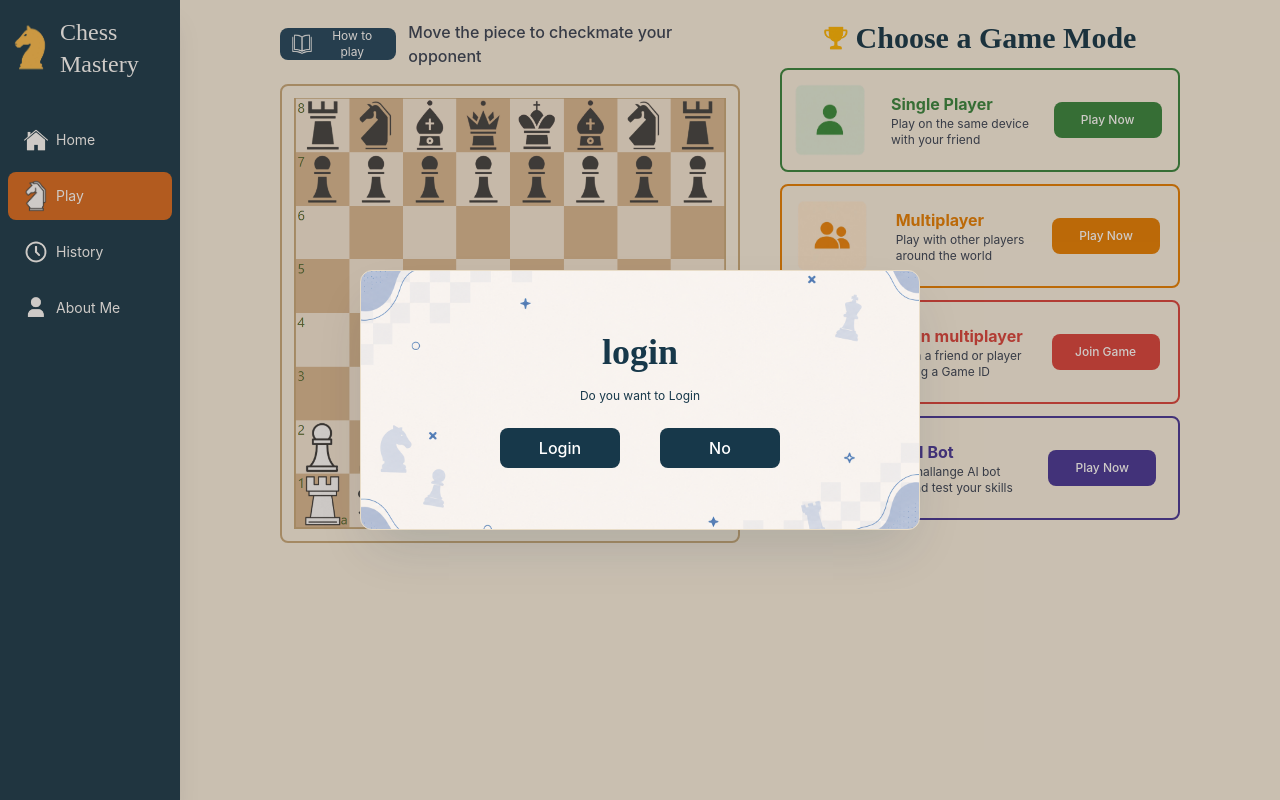
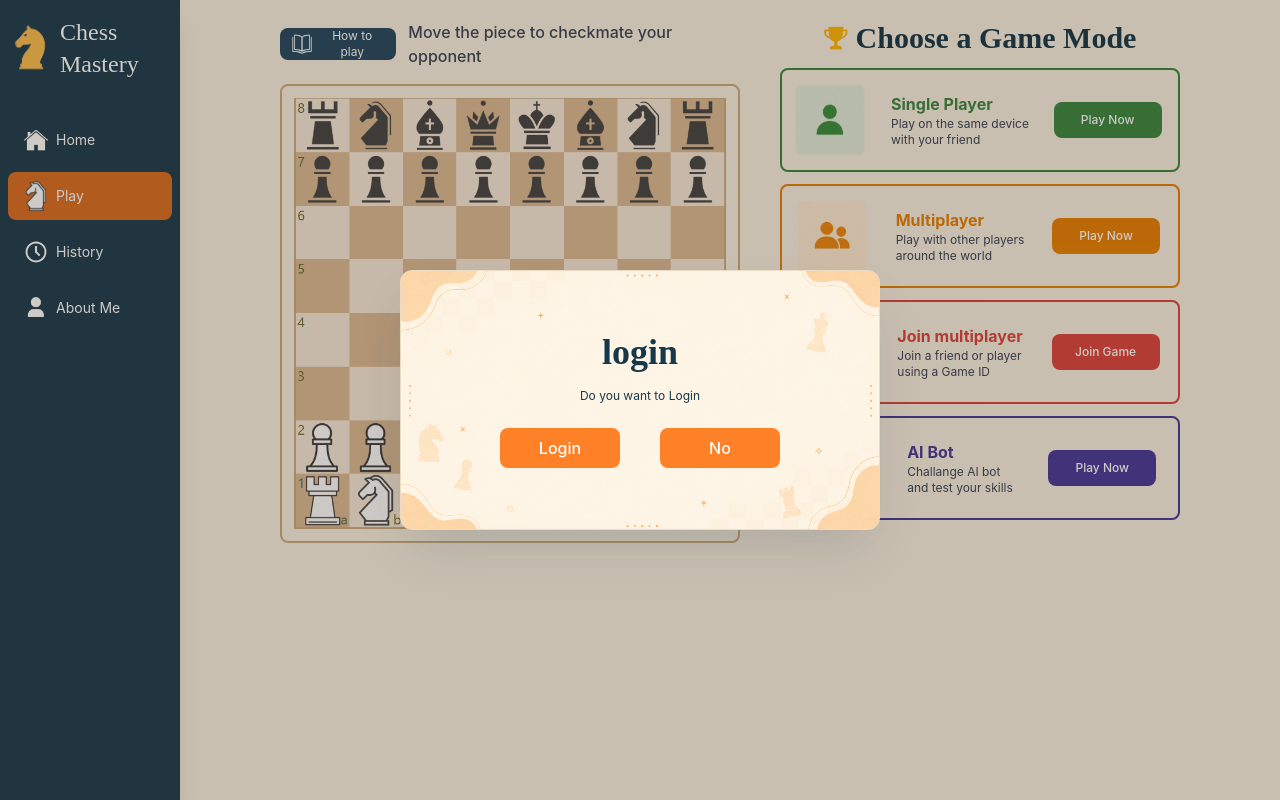
Before and after one commit to rameenali19/Chess-Game, a React (Vite) app: page /modeSelection in a window 1280 px wide. Built offline with nearby package versions, Linux system fonts and the light colour scheme; no server answers.

Commit message:
changed colors of all modals and made game page join game after refreshing the page

```diff
--- a/src/Pages/GamePage.jsx
+++ b/src/Pages/GamePage.jsx
@@ -7,6 +7,7 @@ import socket from "../Socket/socket";
 import ReconnectingScreen from "../Screens/ReconnectingScreen";
 import DisconnectScreen from "../Screens/DisconnectScreen";
 import { useParams } from "react-router-dom";
+import SocketClass from "../Socket/socketClass";
 
 function GamePage() {
   const [turn, setTurn] = useState(null)
@@ -21,6 +22,9 @@ function GamePage() {
   const [reconnectingScreen, setReconnectingScreen] = useState(false)
 
   useEffect(() => {
+
+    const socketClass = SocketClass.getObject();
+    socketClass.joinGame(id)
 
     socket.on("opponentDisconnected", () => {
       setDisconnectScreen(true)
--- a/src/Screens/ColorScreen.jsx
+++ b/src/Screens/ColorScreen.jsx
@@ -56,7 +56,7 @@ function ColorScreen({ mode, waitingScreen, setWaitingScreen, setGameId, setMode
       transition={{ duration: 0.4, ease: "easeOut" }}
       className="fixed inset-0  flex justify-center items-center bg-[#3E2C20]/25 z-50">
       <div className="bg-[#FFF7EA] border border-[#E8DCC7] shadow-2xl rounded-xl p-3 h-90 w-140
-        shadow-[rgba(23,56,74,0.15)] bg-[url('/greenbg.png')]
+        shadow-[rgba(23,56,74,0.15)] bg-[url('/orangebg.png')]
          bg-center bg-cover">
 
 
@@ -77,8 +77,8 @@ function ColorScreen({ mode, waitingScreen, setWaitingScreen, setGameId, setMode
               button.map((color) => {
                 return (
                   <div key={color.text}
-                    className={`border-2 w-35 border-[#35843C] h-30 rounded-lg flex
-                       items-center justify-center flex-col font-inter font-bold text-[#226d29] hover:scale-105 transition hover:cursor-pointer ${selectedColor === color.text ? "bg-[#E6EBCF]" : ""}`}
+                    className={`border-2 w-35 border-[#ff8127] h-30 rounded-lg flex
+                       items-center justify-center flex-col font-inter font-bold text-[#ff8127] hover:scale-105 transition hover:cursor-pointer ${selectedColor === color.text ? "bg-[#ffebdd]" : ""}`}
                     onClick={() => {
                       setSelecctedColor(color.text)
                       setUserColor(color.text)
@@ -93,7 +93,7 @@ function ColorScreen({ mode, waitingScreen, setWaitingScreen, setGameId, setMode
             }
           </div>
 
-          <button className="hover:cursor-pointer border-2 bg-[#35843C] rounded-lg font-inter
+          <button className="hover:cursor-pointer border-2 bg-[#ff8127] rounded-lg font-inter
                text-white py-2 hover:opacity-85 w-40 hover:scale-105 transition"
             onClick={() => {
               createGame()
--- a/src/Screens/DisconnectScreen.jsx
+++ b/src/Screens/DisconnectScreen.jsx
@@ -5,16 +5,15 @@ function DisconnectScreen({ open, setDisconnectScreen, setWaitingScreen, setReco
     return (
       <div className="fixed inset-0  flex justify-center items-center bg-[#3E2C20]/25 z-50">
 
-        <div className="bg-[#FFF7EA] border border-[#E8DCC7] shadow-2xl rounded-xl p-3 h-65 w-125
-        shadow-[rgba(23,56,74,0.15)] flex flex-col items-center justify-center gap-7">
+        <div className="bg-[url('/orangebg.png')] bg-center bg-cover border border-[#E8DCC7] shadow-2xl rounded-xl p-3 h-65 w-125 shadow-[rgba(23,56,74,0.15)] flex flex-col items-center justify-center gap-7">
 
           <div className=" flex flex-col items-center gap-3 text-[#17384A]">
             <h1 className="text-3xl font-bold font-cormorant">
               Connection Lost
             </h1>
-            <h1 className="font-inter">
+            <h1 className="font-inter text-xs">
               Your opponent is currently unavailable</h1>
-            <h1 className="font-inter"> You can wait for them to return or leave the game.</h1>
+            <h1 className="font-inter text-xs"> You can wait for them to return or leave the game.</h1>
           </div>
 
           <div className="flex justify-center items-center gap-4">
@@ -33,7 +32,7 @@ function DisconnectScreen({ open, setDisconnectScreen, setWaitingScreen, setReco
             <button className="bg-[#ff8127] text-white hover:cursor-pointer w-35 rounded-lg  hover:shadow-[0_0_40px_rgba(210,170,90,0.25)] hover:scale-105 duration-150 py-1 border-2 border-[#ff8127] text-lg font-medium flex items-center justify-center gap-1"
               onClick={() => {
                 setDisconnectScreen(false)
-                navigate(`/`)
+                navigate(`/modeselection`)
               }}
             >
               <img className=" object-contain w-5 h-5"
--- a/src/Screens/JoinScreen.jsx
+++ b/src/Screens/JoinScreen.jsx
@@ -40,7 +40,7 @@ function JoinScreen({ setGameId, setMode }) {
         initial={{ opacity: 0, y: 20 }}
         animate={{ opacity: 1, y: 0 }}
         transition={{ duration: 0.4, ease: "easeOut" }}
-        className="bg-[url('/redbg.png')] bg-center bg-cover border border-[#E8DCC7] shadow-2xl
+        className="bg-[url('/orangebg.png')] bg-center bg-cover border border-[#E8DCC7] shadow-2xl
          rounded-xl h-65 w-140 shadow-[rgba(23,56,74,0.15)] ">
 
         {!error && (
@@ -59,7 +59,7 @@ function JoinScreen({ setGameId, setMode }) {
               onSubmit={checkingId}>
 
               <input
-                className="ring ring-[#D9413A] rounded-lg w-70 py-3 px-4 bg-[#FFF7EA]/70
+                className="ring ring-[#ff8127] rounded-lg w-70 py-3 px-4 bg-[#FFF7EA]/70
               hover:scale-105 transition outline-none  focus:ring-2 hover:ring-2"
                 placeholder="Enter Game ID"
                 inputMode="numeric"
@@ -67,7 +67,7 @@ function JoinScreen({ setGameId, setMode }) {
                 onChange={(e) => setInput(e.target.value)}
               />
 
-              <button className="hover:cursor-pointer border-2 bg-[#D9413A] rounded-lg font-inter
+              <button className="hover:cursor-pointer border-2 bg-[#ff8127] rounded-lg font-inter
                text-white py-2 hover:opacity-85 w-40 hover:scale-105 transition"
                 type="submit">
                 Join Game
@@ -94,7 +94,7 @@ function JoinScreen({ setGameId, setMode }) {
             <div className="text-3xl font-bold font-cormorant text-[#17384A]">
               Invalid Game ID
             </div>
-            <button className="hover:cursor-pointer border-2 bg-[#D9413A] rounded-lg font-inter
+            <button className="hover:cursor-pointer border-2 bg-[#ff8127] rounded-lg font-inter
                text-white py-2 hover:opacity-85 w-40 font-medium hover:scale-105"
               onClick={() => {
                 setError(false)
--- a/src/Screens/LoginScreen.jsx
+++ b/src/Screens/LoginScreen.jsx
@@ -32,8 +32,8 @@ function LoginScreen() {
         initial={{ opacity: 0, y: 20 }}
         animate={{ opacity: 1, y: 0 }}
         transition={{ duration: 0.4, ease: "easeOut" }}
-        className="bg-[url('/bluebg.png')] bg-center bg-cover border border-[#E8DCC7] shadow-2xl
-         rounded-xl h-65 w-140 shadow-[rgba(23,56,74,0.15)] ">
+        className="bg-[url('/orangebg.png')] bg-center bg-cover border border-[#E8DCC7] shadow-2xl
+         rounded-xl h-65 w-120 shadow-[rgba(23,56,74,0.15)] ">
 
         <div className="flex flex-col h-full justify-center gap-6">
 
@@ -48,12 +48,12 @@ function LoginScreen() {
 
           <div className="flex justify-center gap-10 w-full text-white font-inter font-medium">
 
-            <button className="bg-[#17384A] hover:cursor-pointer w-30 py-2 rounded-lg
+            <button className="bg-[#ff8127] hover:cursor-pointer w-30 py-2 rounded-lg
             hover:opacity-85 hover:scale-105 transition">
               Login
             </button>
 
-            <button className="bg-[#17384A]  hover:cursor-pointer w-30 py-2 rounded-lg
+            <button className="bg-[#ff8127]  hover:cursor-pointer w-30 py-2 rounded-lg
             hover:opacity-85 hover:scale-105 transition"
               onClick={() => {
                 createGuestId();
--- a/src/Screens/ReconnectingScreen.jsx
+++ b/src/Screens/ReconnectingScreen.jsx
@@ -4,8 +4,7 @@ function ReconnectingScreen({ open, setReconnectingScreen }) {
     return (
       <div className="fixed inset-0  flex justify-center items-center bg-[#3E2C20]/25 z-50">
 
-        <div className="bg-[#FFF7EA] border border-[#E8DCC7] shadow-2xl rounded-xl p-3 h-65 w-140
-        shadow-[rgba(23,56,74,0.15)] flex items-center justify-center">
+        <div className="bg-[url('/orangebg.png')] bg-center bg-cover border border-[#E8DCC7] shadow-2xl rounded-xl p-3 h-65 w-140 shadow-[rgba(23,56,74,0.15)] flex items-center justify-center">
 
           <div className=" flex flex-col items-center gap-3 ">
 
```
